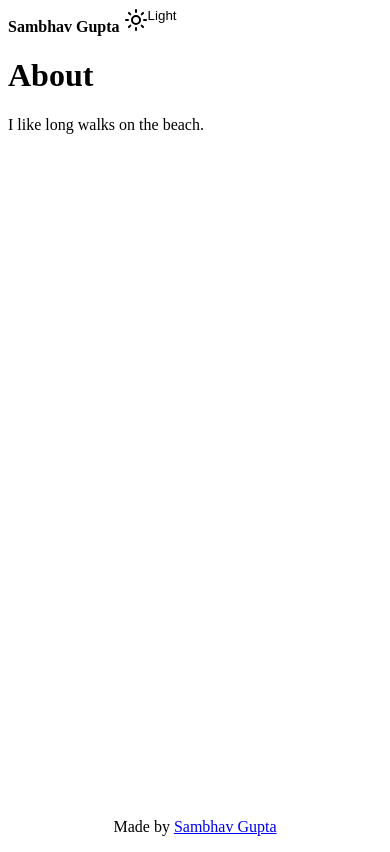
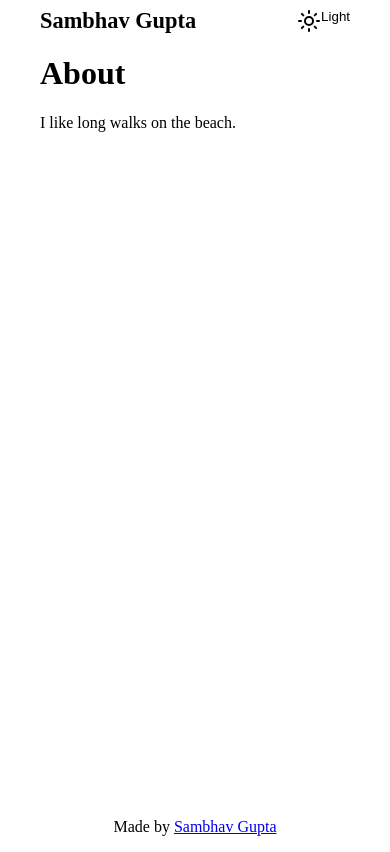
Before and after one commit to SambhavG/blog, a SvelteKit app: page /about in a window 390 px wide. Built offline with nearby package versions, Linux system fonts and the light colour scheme.

Commit message:
Layout stuff

```diff
--- a/src/app.css
+++ b/src/app.css
@@ -7,14 +7,14 @@ html {
 	--font-mono: 'JetBrains Mono', monospace;
 
 	/* dark */
-	--brand-dark: var(--orange-3);
+	--brand-dark: var(--blue-3);
 	--text-1-dark: var(--gray-3);
 	--text-2-dark: var(--gray-5);
 	--surface-1-dark: var(--gray-12);
 	--surface-2-dark: var(--gray-11);
 	--surface-3-dark: var(--gray-10);
 	--surface-4-dark: var(--gray-9);
-	--background-dark: var(--gradient-8);
+	--background-dark: var(--gradient-16);
 	--border-dark: var(--gray-9);
 
 	/* light */
--- a/src/routes/+layout.svelte
+++ b/src/routes/+layout.svelte
@@ -27,21 +27,18 @@
 <style>
 	.layout {
 		height: 100%;
-		max-inline-size: 1440px;
+		width: inherit;
+		/* max-inline-size: 1440px; */
 		display: grid;
 		grid-template-rows: auto 1fr auto;
-		margin-inline: auto;
-		padding-inline: var(--size-7);
+		/* margin-inline: auto; */
+		/* padding-inline: var(--size-7); */
+		padding: 0 2em;
+		/* padding-right: 2em; */
 	}
 
 	main {
 		padding-block: var(--size-9);
-	}
-
-	@media (min-width: 1440px) {
-		.layout {
-			padding-inline: 0;
-		}
 	}
 
 	Footer {
--- a/src/routes/[slug]/+page.svelte
+++ b/src/routes/[slug]/+page.svelte
@@ -10,7 +10,6 @@
 	<meta property="og:type" content="article" />
 	<meta property="og:title" content={data.meta.title} />
 </svelte:head>
-
 
 <article>
 	<hgroup>
@@ -44,6 +43,10 @@
 		color: var(--text-2);
 	}
 
+	.prose {
+		margin-right: 2em;
+	}
+
 	.tags {
 		display: flex;
 		gap: var(--size-3);
--- a/src/routes/footer.svelte
+++ b/src/routes/footer.svelte
@@ -10,8 +10,8 @@
 
 <style>
 	footer {
-		padding-block: var(--size-7);
-		border-top: 1px solid var(--border);
+		padding-block: var(--size-4);
+		/* border-top: 1px solid var(--border); */
 		display: flex;
 		justify-content: center;
 	}
--- a/src/routes/header.svelte
+++ b/src/routes/header.svelte
@@ -6,14 +6,16 @@
 <nav>
 	<a href="/" class="title">
 		<b>{config.title}</b>
-		</a>
-		<Toggle />
-
+	</a>
+	<Toggle />
 </nav>
 
 <style>
 	nav {
 		padding-block: var(--size-7);
+		/* padding-right: 2em; */
+		display: flex;
+		justify-content: space-between;
 	}
 
 	.links {
@@ -23,6 +25,10 @@
 	a {
 		color: inherit;
 		text-decoration: none;
+		padding-top: var(--size-1);
+	}
+	b {
+		font-size: 1.4em;
 	}
 
 	@media (min-width: 768px) {
--- a/src/routes/toggle.svelte
+++ b/src/routes/toggle.svelte
@@ -20,7 +20,7 @@
 
 <style>
 	button {
-		padding: 0;
+		padding: var(--size-2);
 		font-weight: inherit;
 		background: none;
 		border: none;
```
Also changed, not shown: src/posts/bend.md (+2 -2 lines).
